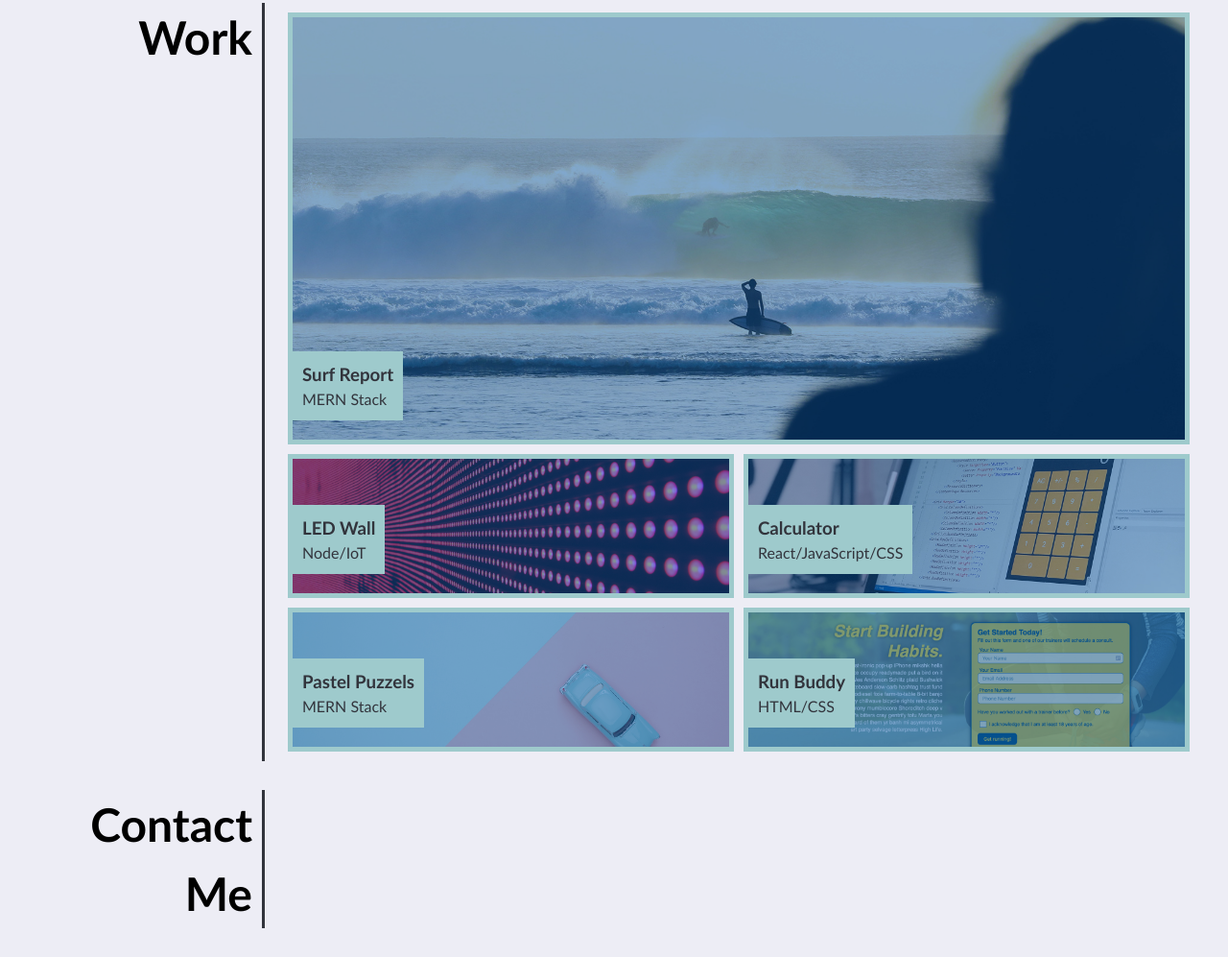
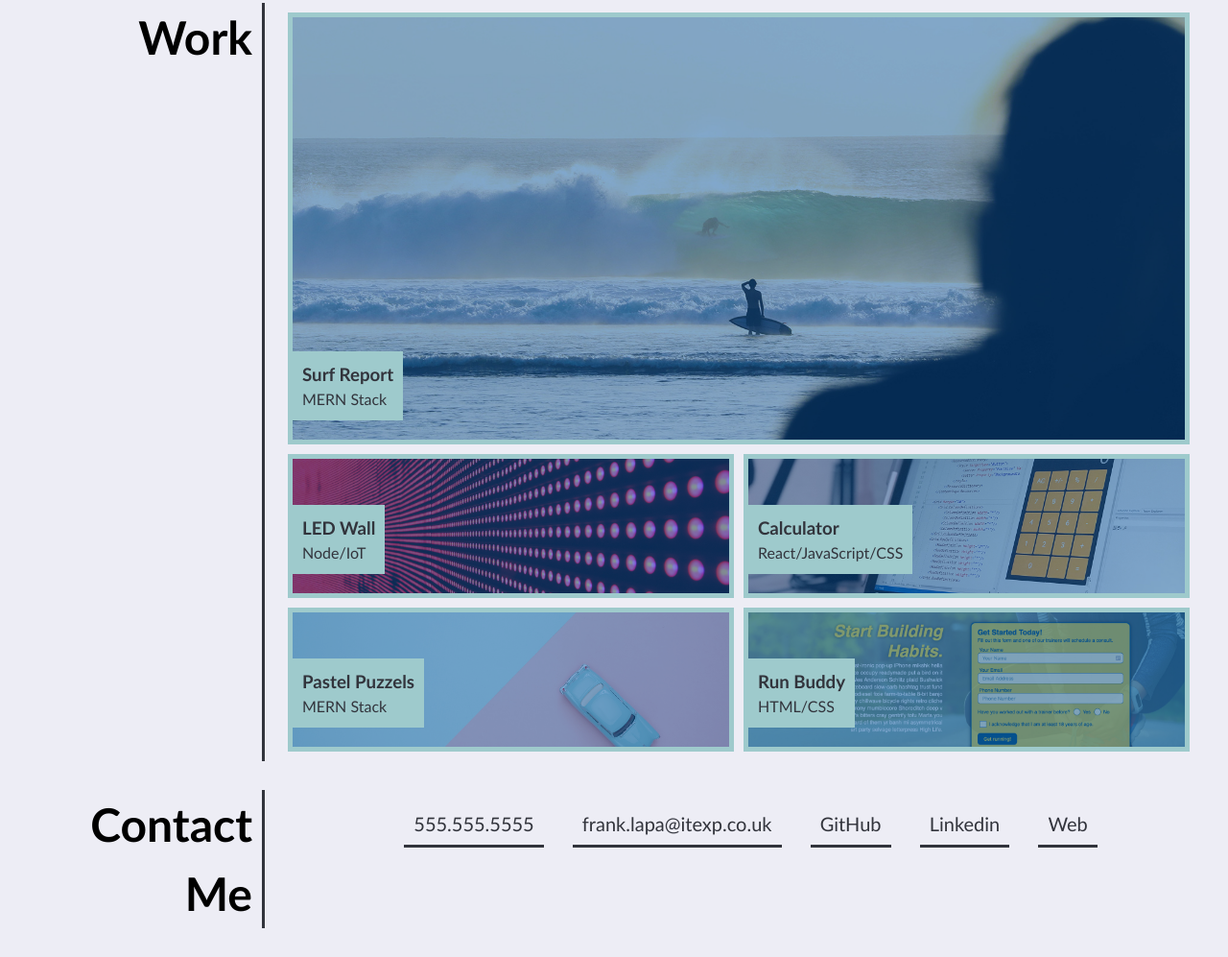
Before and after one commit to efcanchari/bootcamp-module-2-challenge, a plain HTML site: page index.html in a window 1280 px wide. Shown: the part 554-1551 px from the top of the page at 96% size. Drawn offline with Linux system fonts and the light colour scheme.

Commit message:
Challenge code completed

```diff
--- a/css/style.css
+++ b/css/style.css
@@ -1,7 +1,6 @@
 * {
      box-sizing: border-box;
 }
-
  body {
      margin: 0;
      padding: 0;
@@ -9,20 +8,12 @@ body {
      line-height: 1.5;
      background-color: #ededf5;
 }
-
-h1,
-h2,
-h3,
-h4,
-h5,
-h6 {
+ h1, h2, h3, h4, h5, h6 {
      margin: 0;
 }
-
  p {
      margin: 0;
 }
-
 /* HEADER SECTION------------------------------------------ */
  header {
      padding: 20px 0px 20px 0px;
@@ -30,8 +21,6 @@ header {
      background-color: #32343c;
      color: #9ecacc;
 }
-
-
  header h1 {
      display: inline-block;
      font-size: 36px;
@@ -40,11 +29,9 @@ header h1 {
      background-color: #9ecacc;
      color: #32343c;
 }
-
  header h1 .seo {
      color: #d9dcd6;
 }
-
  header nav {
      margin-top: -15px;
      margin-right: 40px;
@@ -52,39 +39,32 @@ header nav {
      font-family: 'Gill Sans', 'Gill Sans MT', Calibri, 'Trebuchet MS', sans-serif;
      font-size: 20px;
 }
-
  header nav ul {
      list-style-type: none;
 }
-
  header nav ul li {
      display: inline-block;
      margin-left: 25px;
 }
-
  header nav ul li a {
      text-decoration: none;
      border-bottom: 3px solid #9ecacc;
      padding-bottom: 5px;
      padding: 10px 10px;
 }
-
  header nav ul li a:hover {
      background-color: #9ecacc;
      padding: 10px 10px;
      color: #000000;
 }
-
  a {
      color: #9ecacc;
      text-decoration: none;
 }
-
  p {
      font-size: 16px;
 }
-
-/*  Banner----------------------------------------------- */
+/* Banner----------------------------------------------- */
  .hero-banner {
      height: 200px;
      width: 100%;
@@ -97,7 +77,6 @@ p {
      width: 100%;
      height: 100%;
      background-color: rgba(7, 82, 163, 0.5);
-
     /* FLex properties */
      display: flex;
      align-items: flex-end;
@@ -105,7 +84,6 @@ p {
      padding-left: 20px;
      padding-bottom: 20px;
 }
-
  .hero-banner h2{
      color: #32343c;
      background-color: #9ecacc;
@@ -113,7 +91,6 @@ p {
      padding-left: 10px;
      padding-right: 10px;
 }
-
 /* PAGE Sections */
  .page-section{
      padding-bottom: 30px;
@@ -132,37 +109,32 @@ p {
  .section-header h2{
      font-size: 48px;
 }
-
  .section-content {
      margin-right: 30px;
      float: right;
      width: 75%;
 }
-
  .section-content p{
      clear: both;
      padding: 10px;
 }
-
 /* Articles -----------------------------------------------*/
  .section-portfolio{
      display: grid;
-  grid-template-columns: 1fr 1fr; /* Creates two columns for secondary projects */
+     grid-template-columns: 1fr 1fr;
+    /* Creates two columns for secondary projects */
      grid-gap: 10px;
      padding: 10px;
 }
-
  .project-main {
      grid-column: 1 / -1;
      height: 450px;
      position: relative;
 }
-
  .project-secondary {
      height: 150px;
      position: relative;
 }
-
  .project img {
      width: 100%;
      height: 100%;
@@ -170,32 +142,27 @@ p {
      position: absolute;
      z-index: 1;
 }
-
  .project {
      width: 100%;
      background-size: cover;
      background-position: center;
-    border:  5px solid #9ecacc;
+     border: 5px solid #9ecacc;
 }
  .project-flex {
      width: 100%;
      height: 100%;
      background-color: rgba(7, 82, 163, 0.5);
-
      position: relative;
      z-index: 2;
-
     /* FLex properties */
      display: flex;
      align-items: flex-end;
      justify-content: flex-start;
      padding-bottom: 20px;
 }
-
  .project-flex:hover {
      background-color: rgba(0, 0, 0, 0.4);
 }
-
  .project-title{
      color: #32343c;
      background-color: #9ecacc;
@@ -206,9 +173,35 @@ p {
      padding-bottom: 10px;
      text-align: left;
 }
-
  .project-title p{
      padding: 0px;
 }
-
 /* Contact -----------------------------------------------*/
+ .section-contact nav {
+     width: 100%;
+     float: right;
+     font-family: 'Gill Sans', 'Gill Sans MT', Calibri, 'Trebuchet MS', sans-serif;
+     font-size: 20px;
+}
+ .section-contact nav ul {
+     list-style-type: none;
+     padding-left: 0px;
+     text-align: center;
+}
+ .section-contact nav ul li {
+     display: inline-block;
+     margin-left: 25px;
+     text-align: center;
+}
+ .section-contact nav ul li a {
+     text-decoration: none;
+     color: #32343c;
+     border-bottom: 3px solid #32343c;
+     padding-bottom: 5px;
+     padding: 10px 10px;
+}
+ .section-contact nav ul li a:hover {
+     background-color: #32343c;
+     padding: 10px 10px;
+     color: #eeeef6;
+}
--- a/index.html
+++ b/index.html
@@ -1,6 +1,5 @@
 <!DOCTYPE html>
 <html lang="en-gb">
-
 <head>
   <meta charset="UTF-8">
   <meta name="viewport" content="width=device-width, initial-scale=1.0">
@@ -8,7 +7,6 @@
   <title>Lernantino // Web Developer</title>
   <link rel="stylesheet" href="./css/style.css" />
 </head>
-
   <body>
     <!-- main logo / nav -->
     <header>
@@ -30,14 +28,12 @@
         </ul>
       </nav>
     </header>
-
     <!-- hero banner -->
     <section class="hero-banner">
       <div>
         <h2>Cool subtitle here!</h2>
       </div>
     </section>
-
     <main class="page-wrapper">
       <!-- about me -->
       <section class="page-section" id="about">
@@ -45,30 +41,16 @@
           <h2>About Me</h2>
         </div>
         <div class="section-content">
-        <p>
-          Helvetica put a bird on it church-key Blue Bottle banjo bespoke brunch Etsy authentic Marfa quinoa typewriter
-          plaid direct trade small batch wayfarers bicycle rights cliche craft beer gastropub single-origin coffee
-          Godard Carles you probably haven't heard of them irony pickled kitsch synth sriracha gentrify literally
-          heirloom blog Truffaut paleo scenester
-        </p>
-        <p>
-          Echo Park sriracha Pinterest vegan biodiesel 90's irony iPhone Kickstarter Carles crucifix kitsch narwhal
-          dreamcatcher pickled trust fund selvage art party letterpress Tumblr post-ironic kogi Thundercats Tonx Brooklyn
-          Pitchfork Odd Future authentic normcore freegan leggings Schlitz chambray organic tousled retro fap squid street
-          art church-key fashion axe Wes Anderson bespoke whatever gentrify banh mi you probably haven't heard of them
-          American Apparel next level pug ugh.
-        </p>
+          <p> Helvetica put a bird on it church-key Blue Bottle banjo bespoke brunch Etsy authentic Marfa quinoa typewriter plaid direct trade small batch wayfarers bicycle rights cliche craft beer gastropub single-origin coffee Godard Carles you probably haven't heard of them irony pickled kitsch synth sriracha gentrify literally heirloom blog Truffaut paleo scenester </p>
+          <p> Echo Park sriracha Pinterest vegan biodiesel 90's irony iPhone Kickstarter Carles crucifix kitsch narwhal dreamcatcher pickled trust fund selvage art party letterpress Tumblr post-ironic kogi Thundercats Tonx Brooklyn Pitchfork Odd Future authentic normcore freegan leggings Schlitz chambray organic tousled retro fap squid street art church-key fashion axe Wes Anderson bespoke whatever gentrify banh mi you probably haven't heard of them American Apparel next level pug ugh. </p>
         </div>
       </section>
-
-
       <!-- portfolio container -->
       <section class="page-section" id="work">
         <div class="section-header">
           <h2>Work</h2>
         </div>
         <div class="section-content section-portfolio">
-
           <article class="project project-main">
             <img src="../images/02-portfolio-4.jpg" alt="Project 1 description">
             <div class="project-flex">
@@ -78,7 +60,6 @@
               </div>
             </div>
           </article>
-
           <article class="project project-secondary">
             <img src="../images/02-portfolio-1.jpg" alt="Project 1 description">
             <div class="project-flex">
@@ -88,7 +69,6 @@
               </div>
             </div>
           </article>
-
           <article class="project project-secondary">
             <img src="../images/02-portfolio-2.jpg" alt="Project 1 description">
             <div class="project-flex">
@@ -98,7 +78,6 @@
               </div>
             </div>
           </article>
-
           <article class="project project-secondary">
             <img src="../images/02-portfolio-3.jpg" alt="Project 1 description">
             <div class="project-flex">
@@ -108,7 +87,6 @@
               </div>
             </div>
           </article>
-
           <article class="project project-secondary">
             <img src="../images/02-run-buddy.jpg" alt="Project 1 description">
             <div class="project-flex">
@@ -118,22 +96,35 @@
               </div>
             </div>
           </article>
-
         </div>
-
       </section>
-
       <!-- contact -->
       <section class="page-section contact" id="contact">
         <div class="section-header">
           <h2>Contact Me</h2>
         </div>
-      <div class="section-content">
-
+        <div class="section-content section-contact">
+          <nav>
+            <ul>
+              <li>
+                <a href="tel:+15555555555">555.555.5555</a>
+              </li>
+              <li>
+                <a href="mailto:frank.lapa@itexp.co.uk">frank.lapa@itexp.co.uk</a>
+              </li>
+              <li>
+                <a href="https://github.com/efcanchari">GitHub</a>
+              </li>
+              <li>
+                <a href="https://www.linkedin.com/in/efcanchari/">Linkedin</a>
+              </li>
+              <li>
+                <a href="https://canchari.info">Web</a>
+              </li>
+            </ul>
+          </nav>
         </div>
       </section>
-
     </main>
   </body>
-
 </html>
```
Also changed, not shown: 1 other file. Lines whose indentation alone changed are shown as unchanged.
